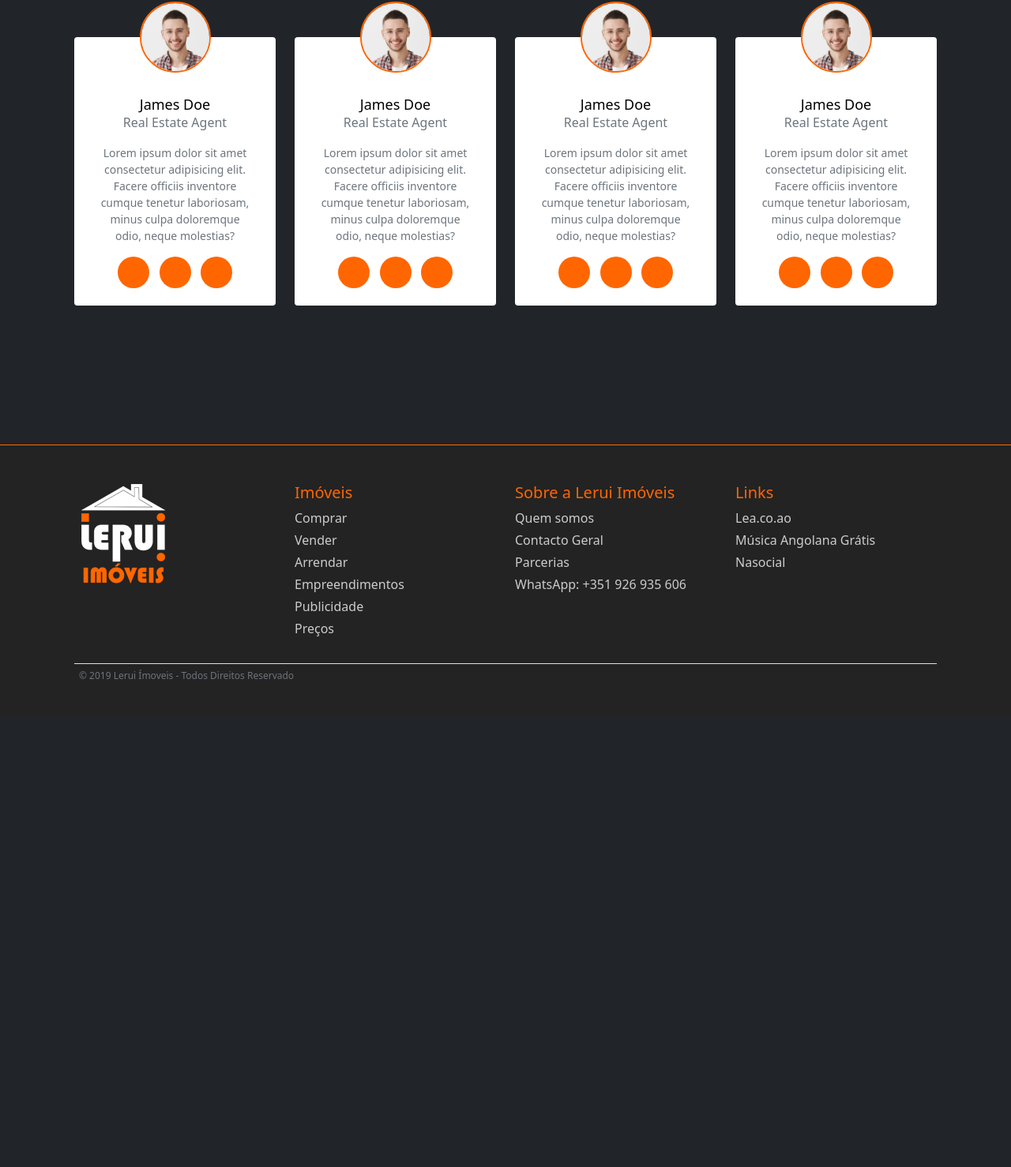
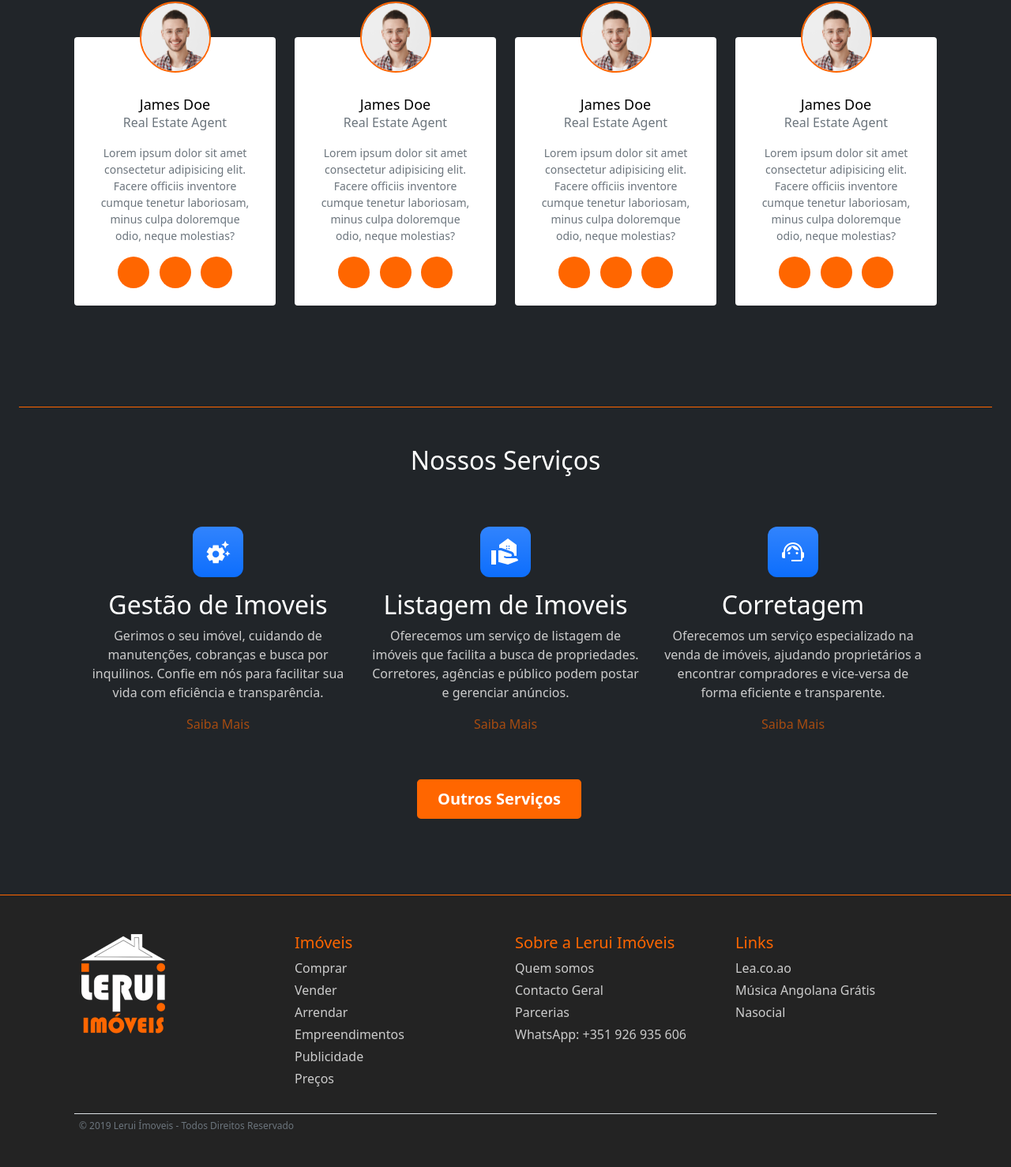
Before and after one commit to marioruibandeira/leruimoveis, a Django app: page / in a window 1280 px wide. Shown: the part 1297-2775 px from the top of the page at 79% size. Before the commit the page ends 2157 px from the top, so only its background shows below. Run offline with Django 4.2, Linux system fonts and the light colour scheme; data that the repository does not hold is empty; some libraries are stand-ins or nearby versions; some web fonts are replaced.

Commit message:
adicionou-se lista de serviços quase no rodapé

```diff
--- a/leruimoveis/templates/leruimoveis/index.html
+++ b/leruimoveis/templates/leruimoveis/index.html
@@ -39,21 +39,8 @@
               <span>{% if property.pais.pais_id == 1 %} € {% else %} AO {% endif %}
 	                    		{{ property.preco }}</span></div>
               <div>
-                <span class="d-block mb-2 text-black-50"
-                  >{{ property.endereco }}</span
-                >
+                <span class="d-block mb-2 text-black-50">{{ property.endereco }}</span>
                 <span class="city d-block mb-3">{{ property.cidade.nome }}, {{ property.pais.nome }}</span>
-
-                <!--<div class="specs d-flex mb-4">
-                  <span class="d-block d-flex align-items-center me-3">
-                    <span class="icon-bed me-2"></span>
-                    <span class="caption">2 beds</span>
-                  </span>
-                  <span class="d-block d-flex align-items-center">
-                    <span class="icon-bath me-2"></span>
-                    <span class="caption">2 baths</span>
-                  </span>
-                </div>-->
 
                 <a href="{% url 'detalhespropriadade' property.id %}" class="btn btn-detalhes py-2 px-3" style="width: 100%;">Ver Detalhes</a>
               </div>
@@ -199,4 +186,53 @@
       </div><!-- /.container -->
     </div>
 
+    <div class="fnd-dark text-secondary text-center px-4 " style="border-top: #ff6600 1px solid;">
+    <div class="container marketing px-4 py-5 mt-6">
+
+      <!-- Three columns of text below the carousel -->
+      <div class="container " id="featured-3">
+        <h2 class="pb-2 rodape-core">Nossos Serviços</h2>
+        <div class="row g-4 py-5 row-cols-1 row-cols-lg-3">
+
+          <div class="feature col">
+            <div class="feature-icon bg-primary bg-gradient">
+              <svg xmlns="http://www.w3.org/2000/svg" enable-background="new 0 0 24 24" height="34px" viewBox="0 0 24 24" width="34px" fill="#FFFFFF"><rect fill="none" height="24" width="24"/><g><path d="M17.41,6.59L15,5.5l2.41-1.09L18.5,2l1.09,2.41L22,5.5l-2.41,1.09L18.5,9L17.41,6.59z M21.28,12.72L20.5,11l-0.78,1.72 L18,13.5l1.72,0.78L20.5,16l0.78-1.72L23,13.5L21.28,12.72z M16.24,14.37l1.94,1.47l-2.5,4.33l-2.24-0.94 c-0.2,0.13-0.42,0.26-0.64,0.37L12.5,22h-5l-0.3-2.41c-0.22-0.11-0.43-0.23-0.64-0.37l-2.24,0.94l-2.5-4.33l1.94-1.47 C3.75,14.25,3.75,14.12,3.75,14s0-0.25,0.01-0.37l-1.94-1.47l2.5-4.33l2.24,0.94c0.2-0.13,0.42-0.26,0.64-0.37L7.5,6h5l0.3,2.41 c0.22,0.11,0.43,0.23,0.64,0.37l2.24-0.94l2.5,4.33l-1.94,1.47c0.01,0.12,0.01,0.24,0.01,0.37S16.25,14.25,16.24,14.37z M13,14 c0-1.66-1.34-3-3-3s-3,1.34-3,3s1.34,3,3,3S13,15.66,13,14z"/></g></svg>
+            </div>
+            <h2 class="rodape-core">Gestão de Imoveis</h2>
+            <p style="color: #ccc;">Gerimos o seu imóvel, cuidando de manutenções, cobranças e busca por inquilinos. Confie em nós para facilitar sua vida com eficiência e transparência.</p>
+            <a href="#" class="saiba-mais"> Saiba Mais </a>
+          </div>
+
+          <div class="feature col">
+            <div class="feature-icon bg-primary bg-gradient">
+              <svg xmlns="http://www.w3.org/2000/svg" enable-background="new 0 0 20 20" height="40px" viewBox="0 0 20 20" width="40px" fill="#FFFFFF"><rect fill="none" height="20" width="20"/><path d="M11.5,1.5L6,5.5v2h1.5l6.34,2.26c1,0.35,1.66,1.3,1.66,2.36v0.39H17v-7L11.5,1.5z M11.12,8.25h-0.75V7.5h0.75V8.25z M11.12,6.75h-0.75V6h0.75V6.75z M12.62,8.25h-0.75V7.5h0.75V8.25z M12.62,6.75h-0.75V6h0.75V6.75z M1,18h3V9H1V18z M10.5,14 l-1.53-0.51l0.36-1.01L10.5,13h2.62c0.49,0,0.88-0.39,0.88-0.88v0c0-0.37-0.23-0.7-0.58-0.83L7,9H5.5v7.36l6,1.64l6.5-2.5v0 c0-0.83-0.67-1.5-1.5-1.5H10.5z"/></svg>
+            </div>
+            <h2 class="rodape-core">Listagem de Imoveis</h2>
+            <p style="color: #ccc;">Oferecemos um serviço de listagem de imóveis que facilita a busca de propriedades. Corretores, agências e público podem postar e gerenciar anúncios.</p>
+            <a href="#" class="saiba-mais"> Saiba Mais </a>
+          </div>
+
+          <div class="feature col">
+            <div class="feature-icon bg-primary bg-gradient">
+              <svg xmlns="http://www.w3.org/2000/svg" enable-background="new 0 0 20 20" height="40px" viewBox="0 0 20 20" width="40px" fill="#FFFFFF"><g><rect fill="none" height="20" width="20"/></g><g><g><path d="M10,6C9.32,6,6.12,6.51,6.01,9.88c1.72-0.4,3.06-1.77,3.4-3.51c0.53,1.15,1.96,2.8,4.43,2.6C13.39,7.26,11.85,6,10,6z"/><circle cx="7.5" cy="10.75" r=".75"/><circle cx="12.5" cy="10.75" r=".75"/><path d="M16,10c0-3.31-2.69-6-6-6s-6,2.69-6,6c-0.55,0-1,0.45-1,1v2c0,0.55,0.45,1,1,1h1v-4c0-2.76,2.24-5,5-5s5,2.24,5,5v5H9v1h6 c0.55,0,1-0.45,1-1v-1c0.55,0,1-0.45,1-1v-2C17,10.45,16.55,10,16,10z"/></g></g></svg>
+            </div>
+            <h2 class="rodape-core">Corretagem</h2>
+            <p style="color: #ccc;">Oferecemos um serviço especializado na venda de imóveis, ajudando proprietários a encontrar compradores e vice-versa de forma eficiente e transparente.</p>
+            <a href="#" class="saiba-mais"> Saiba Mais </a>
+          </div>
+
+
+
+        </div>
+
+
+        <div class="d-grid gap-2 d-sm-flex justify-content-sm-center">
+          <a href="{% url 'services' %}" class="btn btn-parceiros btn-lg px-4 me-sm-3 fw-bold">Outros Serviços</a>
+        </div>
+
+      </div>
+
+    </div><!-- /.container -->
+  </div>
+
 {% endblock %}
```
